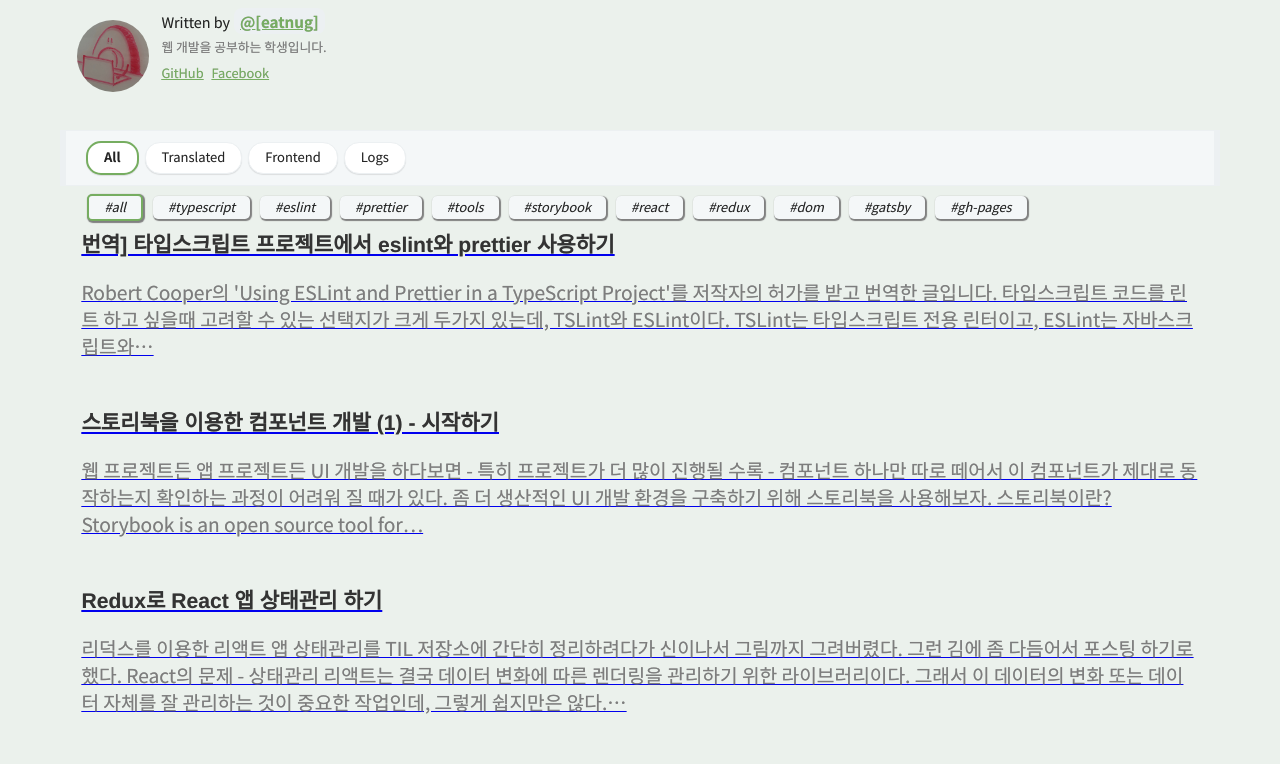
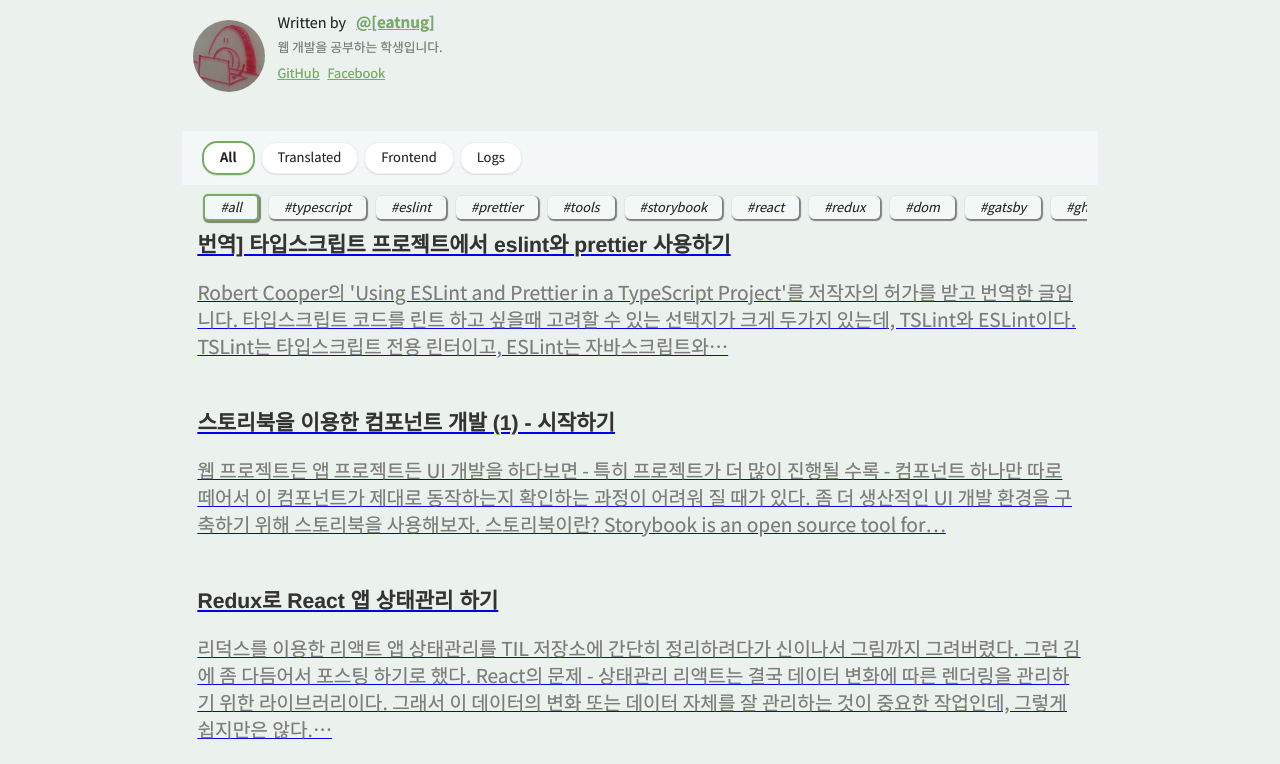
Before and after one commit to eatnug/eatnug.github.io, a Gatsby site: page / in a window 1280 px wide. Shown: the part 189-953 px from the top of the page. Built offline with nearby package versions, Linux system fonts and the light colour scheme; Gatsby itself is replaced by a stand-in of ours; some packages are replaced by stand-ins of ours; what typography-theme-github would draw is missing.

Commit message:
Changed Styles

```diff
--- a/src/layout/index.jsx
+++ b/src/layout/index.jsx
@@ -18,7 +18,7 @@ export const Layout = ({ location, title, children }) => {
         style={{
           marginLeft: `auto`,
           marginRight: `auto`,
-          maxWidth: rhythm(50),
+          maxWidth: rhythm(40),
           padding: `${rhythm(1.5)} ${rhythm(3 / 4)}`,
         }}
       >
```
